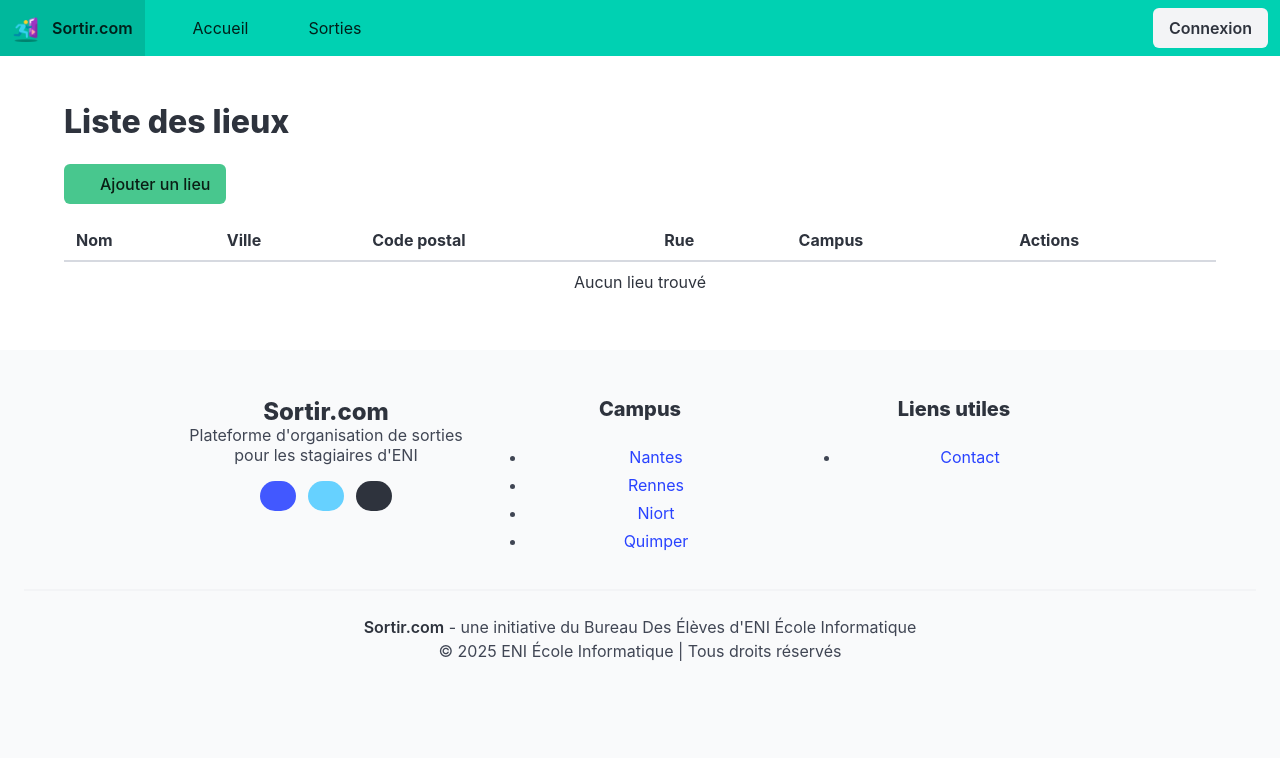
After one commit to CptKake/sortir-com, a Symfony app: template templates/lieu/index.html.twig in a window 1280 px wide. The commit adds this page. Shown: the top 758 px of the page. Run offline with Twig, Linux system fonts and the light colour scheme; the template is opened without the code that fills it, so the values that code supplies are empty; some libraries are stand-ins or nearby versions.

Commit message:
WIP: Sauvegarde du travail en cours

```diff
--- a/assets/styles/app.css
+++ b/assets/styles/app.css
@@ -1,5 +1,5 @@
 
 
 body {
-    background-color: skyblue;
+    background-color: red;
 }
--- a/templates/base.html.twig
+++ b/templates/base.html.twig
@@ -2,18 +2,36 @@
 <html>
     <head>
         <meta charset="UTF-8">
-        <title>{% block title %}Welcome!{% endblock %}</title>
+        <title>{% block title %}Sortir.com{% endblock %}</title>
         <link rel="icon" href={{ asset('images/favicon.png') }}>
         {% block stylesheets %}
-            {{ parent() }}
+
             <link rel="stylesheet" href="{{ asset('css/bulma.min.css') }}">
         {% endblock %}
 
-        {% block javascripts %}
-            {% block importmap %}{{ importmap('app') }}{% endblock %}
-        {% endblock %}
+
     </head>
     <body>
+        {% block header %}
+            {% include 'partials/_navbar.html.twig' %}
+        {% endblock %}
+
+        <section class="section">
+            <div class="container">
+                {% for label, messages in app.flashes %}
+                    {% for message in messages %}
+                        <div class="notification is-{{ label }} is-light">
+                            <button class="delete"></button>
+                            {{ message }}
+                        </div>
+                    {% endfor %}
+                {% endfor %}
+
         {% block body %}{% endblock %}
+            </div>
+        </section>
+    {% block footer %}
+        {% include'partials/_footer.html.twig' %}
+    {% endblock %}
     </body>
 </html>
--- /dev/null
+++ b/templates/lieu/_delete_form.html.twig
@@ -0,0 +1,4 @@
+<form method="post" action="{{ path('app_lieu_delete', {'id': lieu.id}) }}" onsubmit="return confirm('Are you sure you want to delete this item?');">
+    <input type="hidden" name="_token" value="{{ csrf_token('delete' ~ lieu.id) }}">
+    <button class="btn">Delete</button>
+</form>
--- /dev/null
+++ b/templates/lieu/_form.html.twig
@@ -0,0 +1,4 @@
+{{ form_start(form) }}
+    {{ form_widget(form) }}
+    <button class="btn">{{ button_label|default('Save') }}</button>
+{{ form_end(form) }}
--- /dev/null
+++ b/templates/lieu/index.html.twig
@@ -0,0 +1,60 @@
+{% extends 'base.html.twig' %}
+
+{% block title %}Liste des lieux - {{ parent() }}{% endblock %}
+
+{% block body %}
+    <h1 class="title">Liste des lieux</h1>
+
+    <div class="buttons mb-4">
+        <a href="{{ path('app_lieu_new') }}" class="button is-success">
+            <span class="icon"><i class="fas fa-plus"></i></span>
+            <span>Ajouter un lieu</span>
+        </a>
+    </div>
+
+    <div class="table-container">
+        <table class="table is-fullwidth is-striped is-hoverable">
+            <thead>
+            <tr>
+                <th>Nom</th>
+                <th>Ville</th>
+                <th>Code postal</th>
+                <th>Rue</th>
+                <th>Campus</th>
+                <th>Actions</th>
+            </tr>
+            </thead>
+            <tbody>
+            {% for lieu in lieux %}
+                <tr>
+                    <td>{{ lieu.nom }}</td>
+                    <td>{{ lieu.ville }}</td>
+                    <td>{{ lieu.codePostal }}</td>
+                    <td>{{ lieu.rue }}</td>
+                    <td>{{ lieu.campus.nom }}</td>
+                    <td>
+                        <div class="buttons are-small">
+                            <a href="{{ path('app_lieu_show', {'id': lieu.id}) }}" class="button is-info">
+                                <span class="icon"><i class="fas fa-eye"></i></span>
+                            </a>
+                            <a href="{{ path('app_lieu_edit', {'id': lieu.id}) }}" class="button is-warning">
+                                <span class="icon"><i class="fas fa-edit"></i></span>
+                            </a>
+                            <form method="post" action="{{ path('app_lieu_delete', {'id': lieu.id}) }}" onsubmit="return confirm('Êtes-vous sûr de vouloir supprimer ce lieu ?');" style="display: inline-block;">
+                                <input type="hidden" name="_token" value="{{ csrf_token('delete' ~ lieu.id) }}">
+                                <button class="button is-danger">
+                                    <span class="icon"><i class="fas fa-trash"></i></span>
+                                </button>
+                            </form>
+                        </div>
+                    </td>
+                </tr>
+            {% else %}
+                <tr>
+                    <td colspan="6" class="has-text-centered">Aucun lieu trouvé</td>
+                </tr>
+            {% endfor %}
+            </tbody>
+        </table>
+    </div>
+{% endblock %}
--- a/templates/partials/_navbar.html.twig
+++ b/templates/partials/_navbar.html.twig
@@ -1,39 +1,74 @@
-<h1>
-    <a href="{{ path('app_home') }}">
-        <img src="{{ asset('images/logo.png') }}" alt="sortir">
-    </a>
-</h1>
-<ul class="navbar-menu">
-    <li class="navbar-start">
-        <a class="navbar-link" href="{{ path('app_home') }}">Accueil</a>
-    </li>
-    <li class="navbar-item">
-        <a class="navbar-link" href="{{ path('app_city') }}">Villes</a>
-    </li>
-    {% if app.user %}
-        <li class="navbar-item">
-            <a class="navbar-link" href="{{ path('app_logout') }}">
-                Se déconnecter
+<nav class="navbar is-primary" role="navigation" aria-label="main navigation">
+    <div class="navbar-brand">
+        <a class="navbar-item" href="">
+            <img src="{{ asset('images/logo.png') }}" alt="sortir">
+            <strong>Sortir.com</strong>
+        </a>
+
+        <a role="button" class="navbar-burger" aria-label="menu" aria-expanded="false" data-target="navbarMenu">
+            <span aria-hidden="true"></span>
+            <span aria-hidden="true"></span>
+            <span aria-hidden="true"></span>
+        </a>
+    </div>
+
+    <div id="navbarMenu" class="navbar-menu">
+        <div class="navbar-start">
+            <a class="navbar-item" href="">
+                <span class="icon"><i class="fas fa-home"></i></span>
+                <span>Accueil</span>
             </a>
-        </li>
-        {% if is_granted('ROLE_ADMIN') %}
-            <li class="navbar-item">
-                <a class="navbar-link" href="{{ path('app_admin_dashboard') }}">
-                    Admin Dashboard
-                </a>
-            </li>
-        {% endif %}
+            <a class="navbar-item" href="">
+                <span class="icon"><i class="fas fa-calendar-alt"></i></span>
+                <span>Sorties</span>
+            </a>
+            {% if is_granted('ROLE_ADMIN') %}
+                <div class="navbar-item has-dropdown is-hoverable">
+                    <a class="navbar-link">
+                        <span class="icon"><i class="fas fa-cog"></i></span>
+                        <span>Administration</span>
+                    </a>
+                    <div class="navbar-dropdown">
+                        <a class="navbar-item" href="{{ path('app_ville_index') }}">
+                            Villes
+                        </a>
+                        <a class="navbar-item" href="{{ path('app_lieu_index') }}">
+                            Lieux
+                        </a>
+                        <a class="navbar-item" href="{{ path('app_campus_index') }}">
+                            Campus
+                        </a>
+                    </div>
+                </div>
+            {% endif %}
+        </div>
 
-    {% else %}
-        <li class="navbar-item">
-            <a class="navbar-link" href="{{ path('app_register') }}">
-                S'inscrire
-            </a>
-        </li>
-        <li class="navbar-end">
-            <a class="navbar-link" href="{{ path('app_login') }}">
-                Se connecter
-            </a>
-        </li>
-    {% endif %}
-</ul>
+        <div class="navbar-end">
+            {% if app.user %}
+                <div class="navbar-item has-dropdown is-hoverable">
+                    <a class="navbar-link">
+                        <span class="icon"><i class="fas fa-user"></i></span>
+                        <span>{{ app.user.nom }} {{ app.user.prenom }}</span>
+                    </a>
+                    <div class="navbar-dropdown is-right">
+                        <a class="navbar-item" href="">
+                            Mon profil
+                        </a>
+                        <hr class="navbar-divider">
+                        <a class="navbar-item" href="">
+                            Déconnexion
+                        </a>
+                    </div>
+                </div>
+            {% else %}
+                <div class="navbar-item">
+                    <div class="buttons">
+                        <a class="button is-light" href="">
+                            <strong>Connexion</strong>
+                        </a>
+                    </div>
+                </div>
+            {% endif %}
+        </div>
+    </div>
+</nav>
```
Also changed, not shown: src/Controller/LieuController.php (added, +80 -0 lines), src/Form/LieuType.php (added, +85 -0 lines), templates/lieu/edit.html.twig (added, +13 -0 lines), templates/lieu/new.html.twig (added, +11 -0 lines), templates/lieu/show.html.twig (added, +38 -0 lines).
